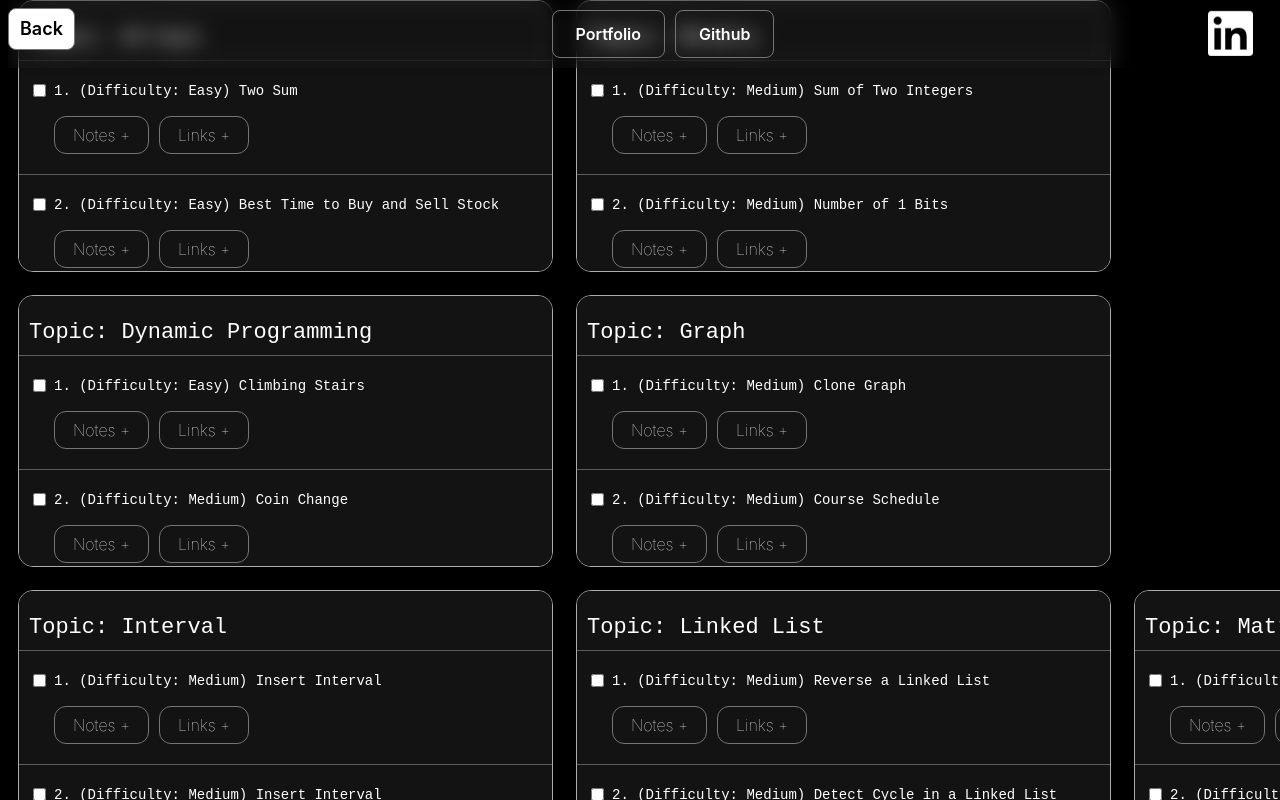
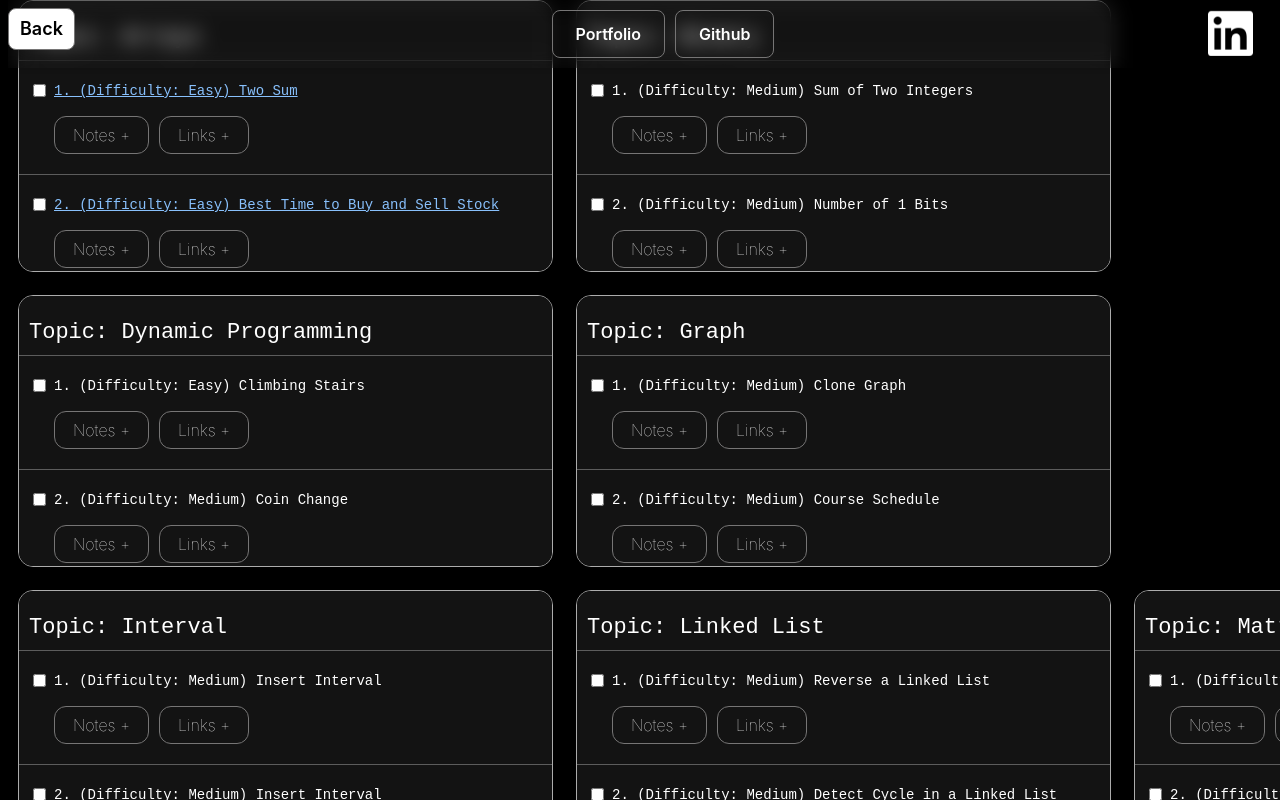
Before and after one commit to zubair-H/LeetiFy, a React (Vite) app in the folder LeetiFy/: page / in a window 1280 px wide. Both pictures are taken after a click on the button "Try Now!". Shown: the part 1128-1928 px from the top of the page. Built offline with nearby package versions, Linux system fonts and the light colour scheme.

Commit message:
changing the css

```diff
--- a/LeetiFy/src/components/Home.jsx
+++ b/LeetiFy/src/components/Home.jsx
@@ -38,8 +38,6 @@ export default function Home() {
                         <img id="linkedInPng" src={image} alt="" />
                     </a>
 
-
-
                     <button id="backBtn" onClick={handleBackClick}>Back</button>
 
                     <a href="https://github.com/zubair-H" target="_blank" rel="noopener noreferrer">
--- a/LeetiFy/src/components/Page1.jsx
+++ b/LeetiFy/src/components/Page1.jsx
@@ -85,7 +85,11 @@ export default function Page1() {
                 type="checkbox"
                 ref={handleRef('c1')}
                 onClick={() => handleCheckboxClick('c1')}
-              />  <p  className='tone' id='t1'>1. (Difficulty: Easy) Two Sum </p>
+              />
+              <a id='links'  href="https://leetcode.com/problems/two-sum/description/" target="_blank" rel="noopener noreferrer" >
+                <p className='tone' id='t1'>1. (Difficulty: Easy) Two Sum </p>
+              </a>
+
 
 
 
@@ -101,7 +105,9 @@ export default function Page1() {
                 ref={handleRef('c2')}
                 onClick={() => handleCheckboxClick('c2')}
               />
+              <a id='links'  href="https://leetcode.com/problems/two-sum/description/" target="_blank" rel="noopener noreferrer" >
               <p id='t2'>2. (Difficulty: Easy) Best Time to Buy and Sell Stock </p>
+              </a>
               <div id='innerBtn'>
                 <Inner id='o2'></Inner>
               </div>
@@ -293,6 +299,58 @@ export default function Page1() {
 
 
           </ul>
+        </div>
+        <div className='graph'>
+        <div>
+  <Plot
+    data={[
+      {
+        labels: ['Remaining', 'Completed'],
+        values: [75 - counter, counter],
+        type: 'pie',
+        textinfo: 'label+percent',
+        marker: {
+          colors: ['#FFFFFF', '#32CD32'] // Example colors for segments
+        },
+        hole: 0.867,
+        textposition: 'outside',
+        textfont: {
+          family: 'JetBrains Mono, monospace',
+          size: 18,
+          color: ['#FFFFFF', '#32CD32'] // Specify the colors for the labels
+        },
+        domain: {
+          x: [0, 1],
+          y: [0, 1]
+        }
+      },
+    ]}
+    layout={{
+      width: 560,
+      height: 830,
+      title: {
+        text: 'Overall Progress',
+        x: 0.55,
+        y: 0.47,
+        xanchor: 'center',
+        yanchor: 'bottom',
+        font: {
+          family: 'JetBrains Mono, monospace', // Change font family here
+          size: 20,         // Font size
+          color: '#fff',    // Font color
+        }
+      },
+      margin: { l: 70, r: 20, b: 20, t: 50 },
+      showlegend: false,
+      paper_bgcolor: 'rgb(0,0,0)',
+      plot_bgcolor: 'rgb(255,255,255)'
+    }}
+    config={{
+      displayModeBar: false,
+    }}
+  />
+</div>
+
         </div>
 
 
@@ -573,59 +631,7 @@ export default function Page1() {
 
           </ul>
         </div>
-        <div className='graph'>
-          <div>
-            <Plot
-              data={[
-                {
-                  labels: ['Remaining', 'Completed'],
-                  values: [75 - counter, counter],
-                  type: 'pie',
-                  textinfo: 'label+percent',
-                  marker: {
-                    colors: ['#FFFFFF', '#32CD32'] // Example colors for segments
-                  },
-                  hole: 0.867,
-                  textposition: 'outside',
-                  textfont: {
-                    family: 'Arial, sans-serif',
-                    size: 18,
-                    color: ['#FFFFFF', '#32CD32'] // Specify the colors for the labels
-                  },
 
-
-                  domain: {
-                    x: [0, 1],
-                    y: [0, 1]
-                  }
-                },
-              ]}
-              layout={{
-                width: 560,
-                height: 830,
-                title: {
-                  text: 'Overall Progress',
-                  x: 0.55,
-                  y: 0.47,
-                  xanchor: 'center',
-                  yanchor: 'bottom',
-                  font: {  // Customize font properties
-                    size: 20,         // Font size
-                    color: '#fff',    // Font color
-                  }
-                },
-                margin: { l: 70, r: 20, b: 20, t: 50 },
-                showlegend: false,
-                paper_bgcolor: 'rgb(0,0,0)',
-                plot_bgcolor: 'rgb(255,255,255)'
-
-              }}
-              config={{
-                displayModeBar: false,
-              }}
-            />
-          </div>
-        </div>
 
 
         <div className="box">
--- a/LeetiFy/src/components/css/Page1.css
+++ b/LeetiFy/src/components/css/Page1.css
@@ -118,9 +118,15 @@
 .checked::after {
     content: ' (✓)';
     color: #00ff6a;
+    text-decoration: underline;
 }
 
-p{
+p {
     margin-top: -18px;
     margin-left: 25px;
 }
+
+#links {
+    color: #88c0fc;
+    text-decoration: underline;
+}
```
